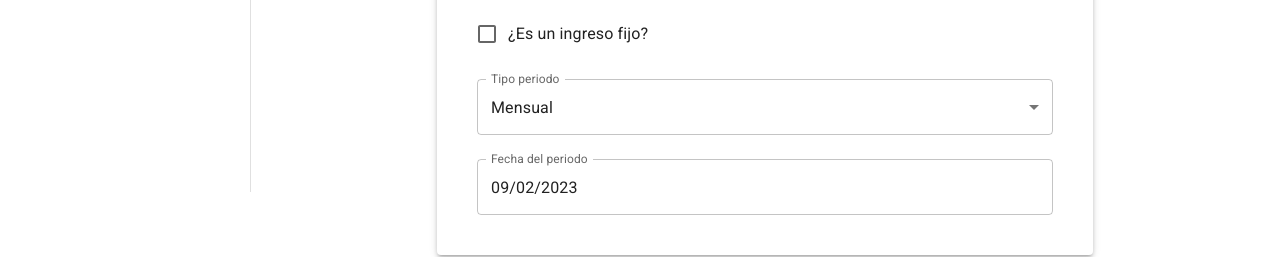
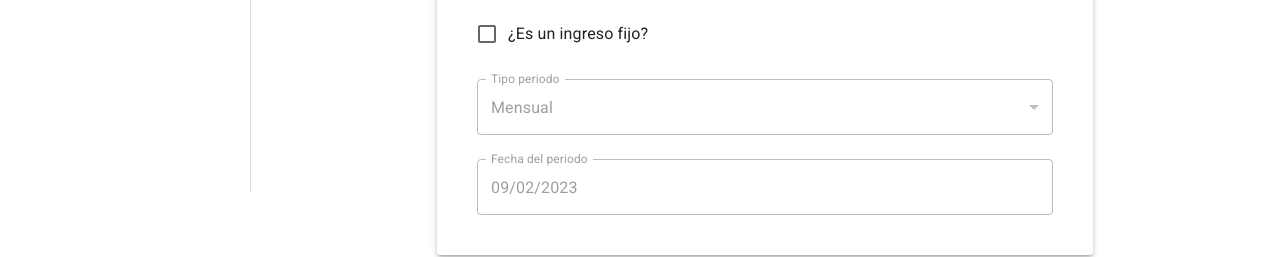
Before and after one commit to EchinFer/MoochFinanzas, a React (Create React App) app: page /incomes in a window 1280 px wide. Shown: the part 608-865 px from the top of the page. Built offline with nearby package versions, Linux system fonts and the light colour scheme.

Commit message:
se agrego los campos dependientes y su configuracion

```diff
--- a/src/components/UI/Form/CustomDatePicker.jsx
+++ b/src/components/UI/Form/CustomDatePicker.jsx
@@ -1,17 +1,33 @@
 import { TextField } from '@mui/material';
 import { DatePicker, LocalizationProvider } from '@mui/x-date-pickers';
 import { AdapterMoment } from '@mui/x-date-pickers/AdapterMoment';
-import { useField } from 'formik';
+import { useField, useFormikContext } from 'formik';
 import moment from 'moment';
-import React from 'react'
+import { useState, useEffect } from 'react';
 import { dateFormat } from '../../../config';
 
-export const CustomDatePicker = ({ label, ...props }) => {
+export const CustomDatePicker = ({ label, dependField = { dpnFieldName: '', cFieldName: '', validation: (cv, dv, act) => { } }, ...props }) => {
+    const { values, touched } = useFormikContext();
+
+
+    const { [dependField.dpnFieldName]: dependValue, [dependField.cFieldName]: currentValue } = values;
+    const { [dependField.dpnFieldName]: dependTouched } = touched;
+
+    const [disableField, setDisableField] = useState(false);
+    useEffect(() => {
+
+        if (dependField.dpnFieldName != '' && dependField.cFieldName != '') {
+            dependField.validation(currentValue, dependValue, setDisableField);
+        }
+
+    }, [dependValue, dependTouched, props.name]);
+
     const [field, meta] = useField(props);
     return (
         <LocalizationProvider dateAdapter={AdapterMoment}>
 
             <DatePicker
+                disabled={disableField}
                 label={label}
                 openTo={props.openTo ?? "year"}
                 inputFormat={props.inputFormat ?? dateFormat.simple}
--- a/src/components/UI/Form/CustomTextField.jsx
+++ b/src/components/UI/Form/CustomTextField.jsx
@@ -1,28 +1,31 @@
 import { TextField } from '@mui/material';
 import { useField, useFormikContext } from 'formik';
-import React from 'react'
-import { useEffect } from 'react';
+import { useState, useEffect } from 'react';
 
-export const CustomTextField = ({ label, dependFields, ...props }) => {
+//configurar por prop types
+export const CustomTextField = ({ label, dependField = { dpnFieldName: '', cFieldName: '', validation : (cv, dv, act) => { } }, ...props }) => {
 
-    const {
-        values: { esIngresoFijo },
-        touched,
-        setFieldValue,
-    } = useFormikContext();
+    const { values, touched } = useFormikContext();
+
+
+    const { [dependField.dpnFieldName]: dependValue, [dependField.cFieldName]: currentValue } = values;
+    const { [dependField.dpnFieldName]: dependTouched } = touched;
+
+    const [disableField, setDisableField] = useState(false);
+    useEffect(() => {
+
+        if(dependField.dpnFieldName != '' && dependField.cFieldName != ''){
+            dependField.validation(currentValue, dependValue, setDisableField);
+        }
+
+    }, [dependValue, dependTouched, props.name]);
 
     const [field, meta] = useField(props);
 
 
-    let disabled = false;
-    useEffect(() => {
-        disabled = !esIngresoFijo;
-    }, [esIngresoFijo, touched.esIngresoFijo, setFieldValue, props.name]);
-
     return (
         <TextField
-
-            disabled = {disabled}
+            disabled={disableField}
             label={label}
             error={meta.touched && meta.error}
             helperText={meta.touched && meta.error ? meta.error : meta.error}
--- /dev/null
+++ b/src/components/UI/Form/FormContext.jsx
@@ -0,0 +1,21 @@
+import { Form, useFormikContext } from 'formik'
+import { createContext } from 'react';
+
+export const FormFormikContext = createContext({});
+export const FormContext = ({ children, ...props }) => {
+
+    const { isSubmitting } = useFormikContext();
+
+    const formStates = {
+        isDisabledFields: isSubmitting
+    }
+
+
+    return (
+        <FormFormikContext.Provider value={formStates}>
+            <Form {...props}>
+                {children}
+            </Form>
+        </FormFormikContext.Provider>
+    )
+}
--- a/src/finances/components/FormIncomes.jsx
+++ b/src/finances/components/FormIncomes.jsx
@@ -1,13 +1,10 @@
-import { Button, Checkbox, FormControl, FormControlLabel, FormGroup, Input, InputAdornment, InputLabel, MenuItem, Paper, Select, styled, TextField } from '@mui/material'
+import { Button, InputAdornment, MenuItem, Paper, styled, TextField } from '@mui/material'
 import Grid from '@mui/material/Unstable_Grid2/Grid2'
 import { Stack } from '@mui/system'
-import { DatePicker, LocalizationProvider } from '@mui/x-date-pickers'
-import moment, { now } from 'moment/moment'
+import moment from 'moment/moment'
 import React, { useState } from 'react'
 import { MainTitle } from '../../components/UI/MainTitle'
-import { AdapterMoment } from '@mui/x-date-pickers/AdapterMoment';
 import { currency, dateFormat } from '../../config'
-import AddCircleIcon from '@mui/icons-material/AddCircle';
 import { Form, Formik, useFormikContext } from 'formik'
 import { CustomTextField } from '../../components/UI/Form/CustomTextField'
 import { CustomCheckBox } from '../../components/UI/Form/CustomCheckBox'
@@ -15,6 +12,8 @@ import { tiposPeriodo } from '../../constantesDb'
 import { CustomDatePicker } from '../../components/UI/Form/CustomDatePicker'
 import { CustomFileField } from '../../components/UI/Form/CustomFileField'
 import { NumberCurrencyFormat } from '../../components/NumberCurrencyFormat'
+import { useEffect } from 'react'
+import { FormContext } from '../../components/UI/Form/FormContext'
 
 
 
@@ -100,7 +99,12 @@ export const FormIncomes = () => {
                                     select
                                     name="tipoPeriodo"
                                     label="Tipo periodo"
-                                    dependFields ={['esIngresoFijo']}
+                                    dependField={{
+                                        dpnFieldName: 'esIngresoFijo',
+                                        cFieldName: 'tipoPeriodo',
+                                        validation: (cv, dv, act) => act(!dv)
+                                    }}
+
                                 >
 
                                     {tiposPeriodoTiempoOption.map((option) => (
@@ -111,9 +115,15 @@ export const FormIncomes = () => {
 
                                 </CustomTextField>
 
+
                                 <CustomDatePicker
                                     name="fechaTipoPeriodo"
                                     label="Fecha del periodo"
+                                    dependField={{
+                                        dpnFieldName: 'esIngresoFijo',
+                                        cFieldName: 'tipoPeriodo',
+                                        validation: (cv, dv, act) => act(!dv)
+                                    }}
                                 />
 
                             </Stack>
@@ -142,9 +152,9 @@ export const FormIncomes = () => {
                 </Form>
 
 
-            </Formik>
+            </Formik >
 
 
-        </Grid>
+        </Grid >
     )
 }
```
